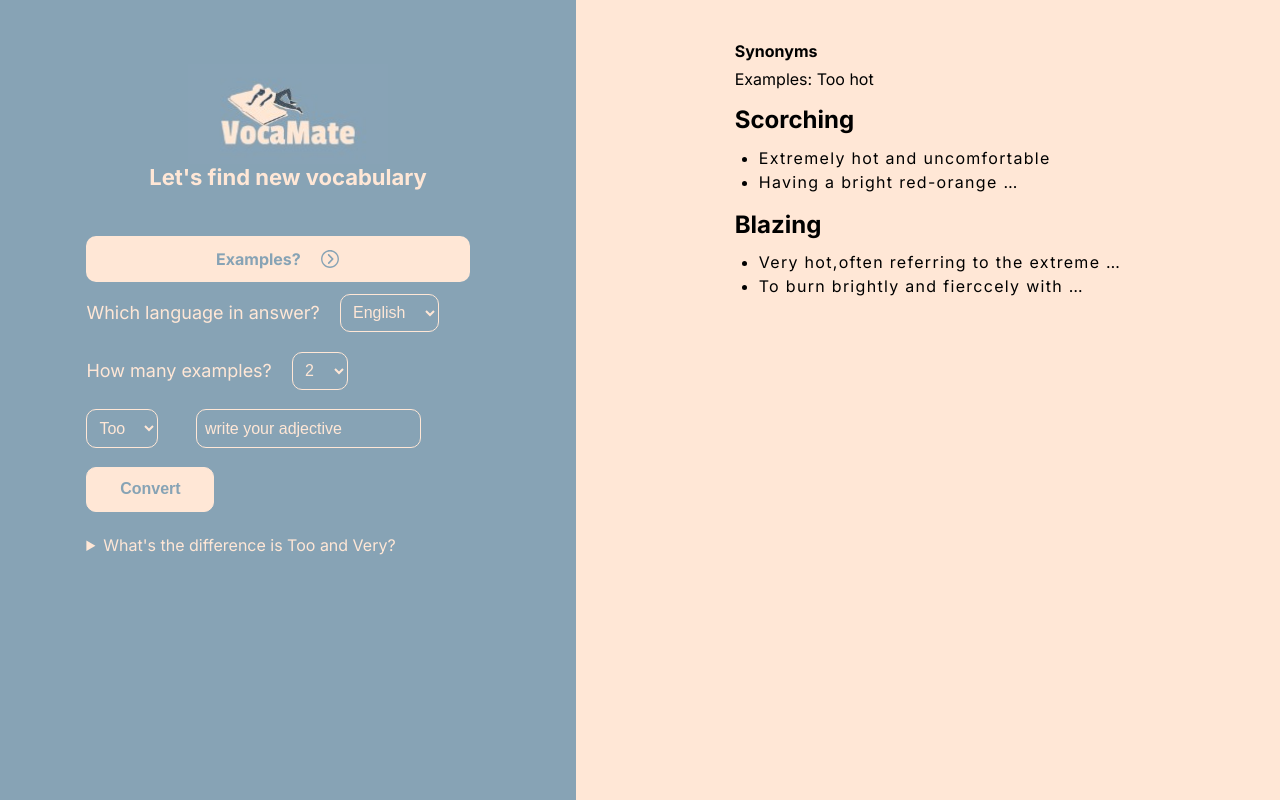
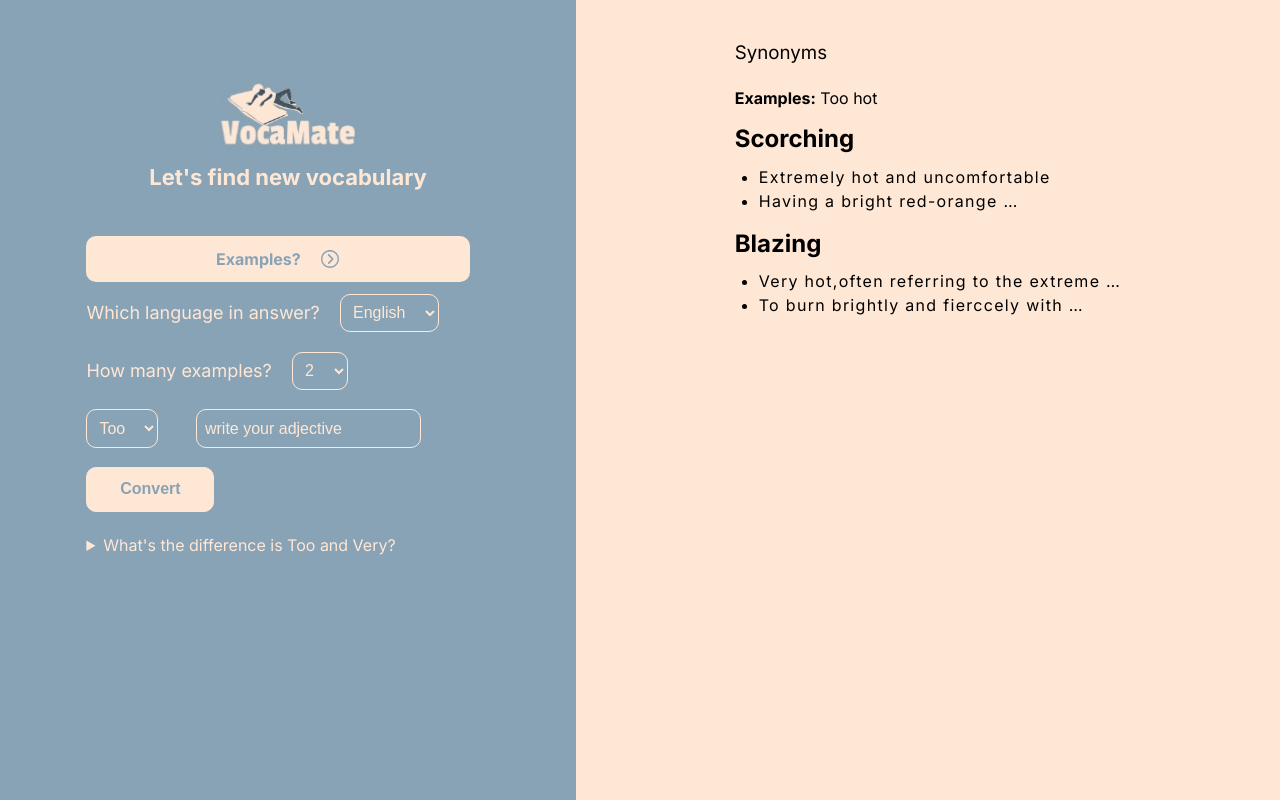
Before and after one commit to ha-nakamura112/search_syn, a Next.js app: page / in a window 1280 px wide. Built offline with nearby package versions, Linux system fonts and the light colour scheme.

Commit message:
style fixed

```diff
--- a/src/pages/index.js
+++ b/src/pages/index.js
@@ -196,8 +196,8 @@ function Home({ server }) {
           :
           <div className={ style.synonyms }>
             <div className={ style.exampTitle }>
-              <h4>Synonyms</h4>
-              <p>Examples: Too hot</p>
+              <h3>Synonyms</h3>
+              <p><span>Examples:</span> Too hot</p>
             </div>
             <div className={ style.synonym }>
                    <h2>Scorching</h2>
--- a/src/styles/Home.module.css
+++ b/src/styles/Home.module.css
@@ -171,7 +171,15 @@
     display: flex;
     flex-direction: column;
     width: 100%;
-    row-gap: 1vh;
+    row-gap: 3vh;
+  }
+
+  .exampTitle h3 {
+    font-weight: 400;
+  }
+
+  .exampTitle span {
+    font-weight: 700;
   }
 
   .synonym {
```
